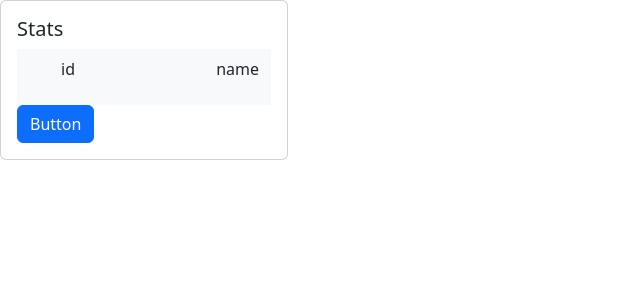
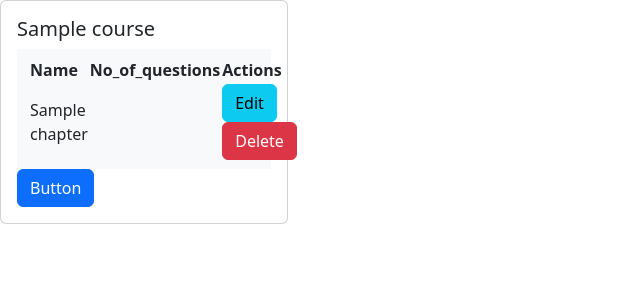
Before and after one commit to 24f1002229/mad1, a Flask app: template Templates/admin.html in a window 1280 px wide. Shown: the part 56-356 px from the top of the page, without its empty margins (0-640 px from the left). Run offline with Flask 3, Linux system fonts and the light colour scheme; the template is opened without the code that fills it: most values are stand-ins (such as "Sample title", 1, 10 or a date in 2020).

Commit message:
session4

```diff
--- a/Templates/admin.html
+++ b/Templates/admin.html
@@ -36,19 +36,40 @@
 </nav>
 
 <div>
+    {% if courses %}
+    {% for course in courses %}
     <div class="card"
     <div class="card" style="width: 18rem;">
   <div class="card-body">
-    <h5 class="card-title"> Stats </h5>
+    <h5 class="card-title"> {{course.name}} </h5>
     <nav class="navbar bg-body-tertiary">
   <div class="container-fluid">
-        <ul> id </ul>
-        <ul> name </ul>
+    {% if course.chapters%}
+    <table>
+        <tr>
+            <th> Name </th>
+            <th> No_of_questions </th>
+            <th> Actions </th>
+        </tr>
+        {% for chapter in course.chapters %}
+        <tr>
+            <td> {{chapter.name}}</td>
+            <td> {{chapter.No_of_questions}}</td>
+            <td>
+                <a href="/edit_chapter" class="btn btn-info" type="button"> Edit </a>
+                <a href="/delete_chapter" class="btn btn-danger" type="button"> Delete </a>
+            </td>
+        </tr>
+        {%endfor%}
+    </table>
+    {%endif%}
   </div>
 </nav>
 <button class="btn btn-primary" type="submit">Button</button>
   </div>
 </div>
+{%endfor%}
+{%endif%}
 </div>
 </div>
 
```
